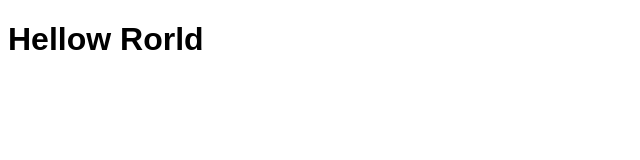
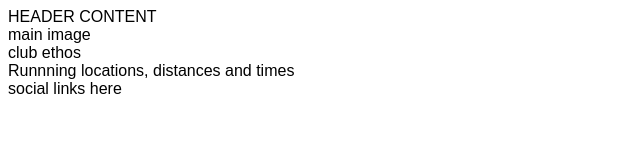
Before and after one commit to OlgaJ1989/love-running, a plain HTML site: page index.html in a window 1280 px wide. Shown: the whole page, without its empty margins (0-640 px from the left). Drawn offline with Linux system fonts and the light colour scheme.

Commit message:
Add core structure

```diff
--- a/index.html
+++ b/index.html
@@ -11,6 +11,20 @@
     <title>Love Running</title>
 </head>
 <body>
-    <h1>Hellow Rorld</h1>
+    <header>
+        HEADER CONTENT
+    </header>
+    <section>
+        main image
+    </section>
+    <section>
+        club ethos
+    </section>
+    <section>
+        Runnning locations, distances and times
+    </section>
+    <footer>
+        social links here
+    </footer>
 </body>
 </html>
```
